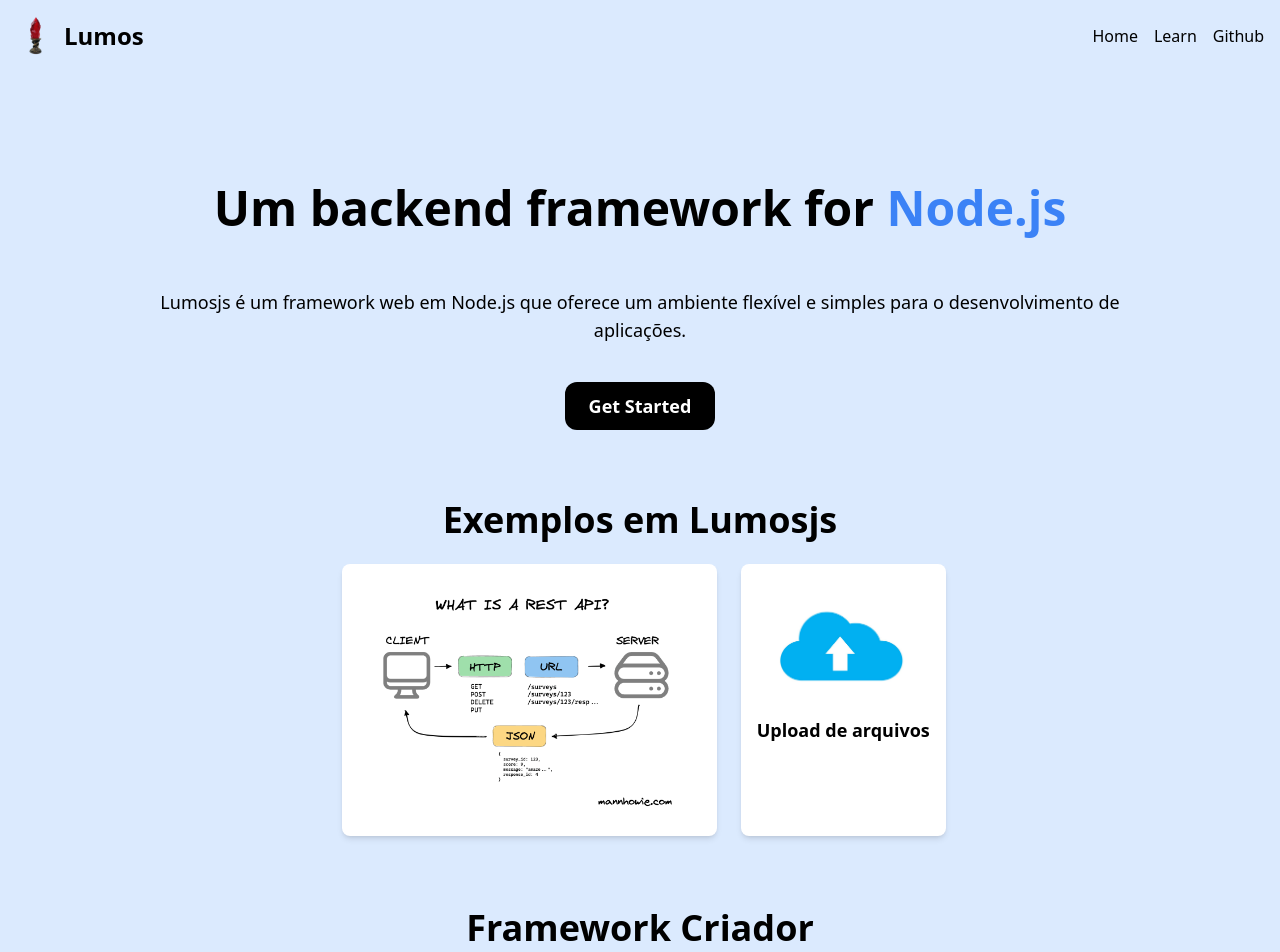
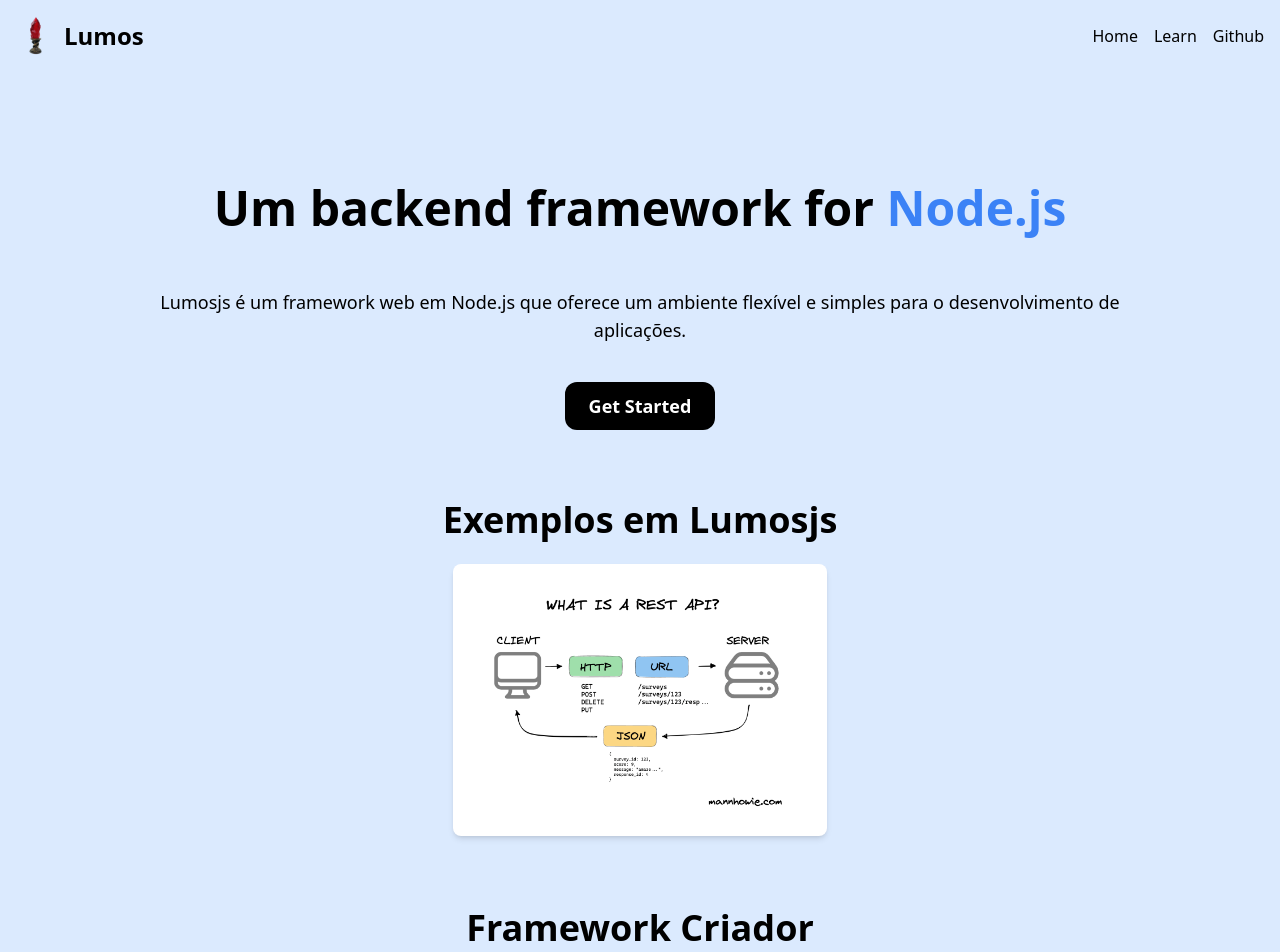
Before and after one commit to lumosjs/lumosdoc, a React (Vite) app: page / in a window 1280 px wide. Shown: the top 952 px of the page. Built offline with nearby package versions, Linux system fonts and the light colour scheme.

Commit message:
Update index.jsx

```diff
--- a/src/pages/home/index.jsx
+++ b/src/pages/home/index.jsx
@@ -26,18 +26,6 @@ function Home() {
               alt="Exemplo 1"
               className="w-100 h-60 object-cover "
             />
-          </a>
-
-          <a
-            href="/exemplo-2"
-            className="bg-white rounded-lg shadow-md p-4 m-2 flex flex-col items-center hover:shadow-xl transition duration-300 ease-in-out"
-          >
-            <img
-              src="/upload.png"
-              alt="Exemplo 2"
-              className="w-32 h-32 object-cover "
-            />
-            <h2 className="text-lg font-semibold mt-2">Upload de arquivos</h2>
           </a>
         </div>
       </section>
```
